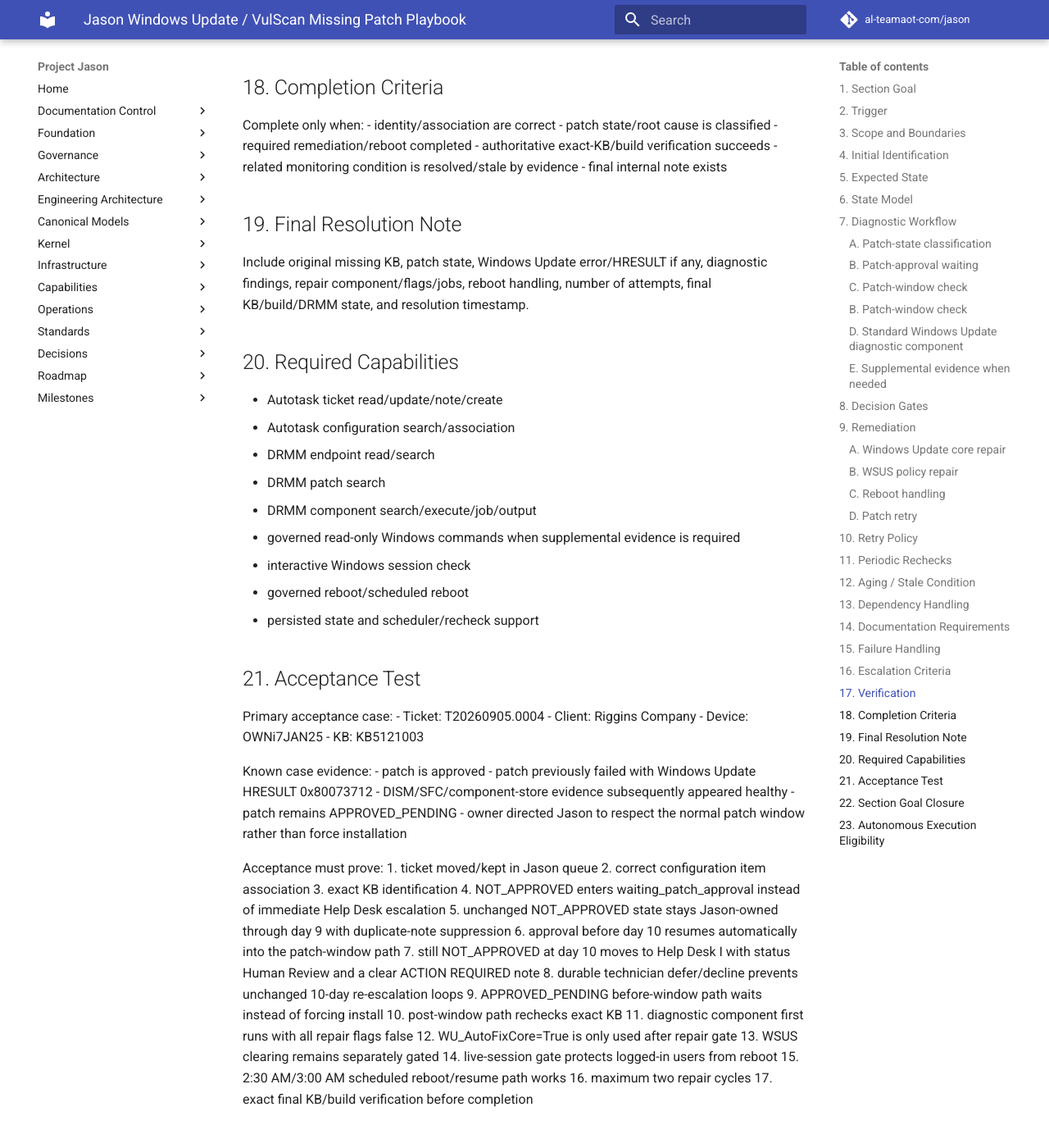
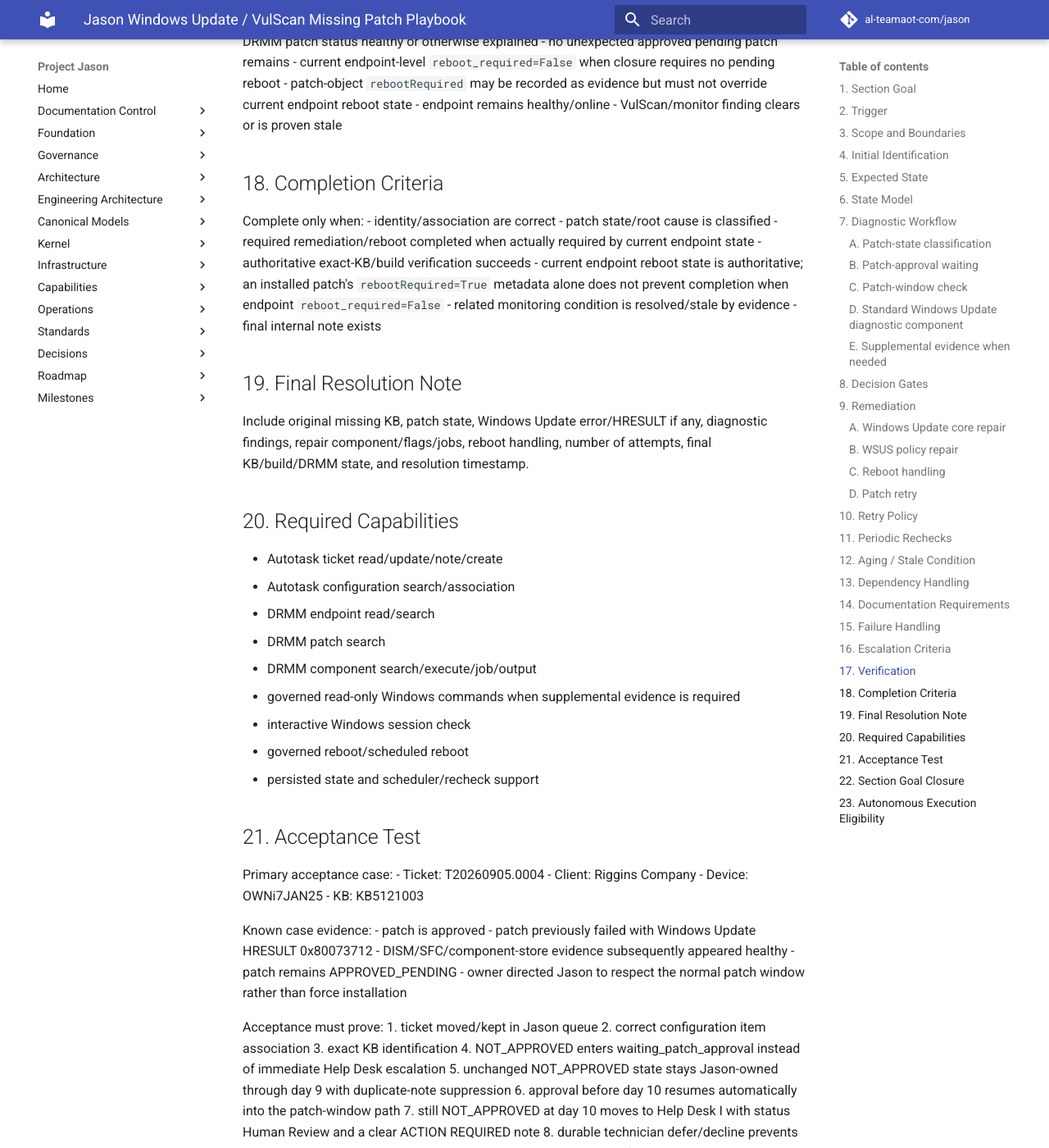
Before and after one commit to al-teamaot-com/jason, an MkDocs documentation site: the page built from docs/playbooks/Jason-Windows-Update-VulScan-Missing-Patch.md, in a window 1280 px wide and 1400 px high, scrolled down 8052 px. Shown: the whole window at 82% size. Built offline with MkDocs 1.6.1 and Material for MkDocs 9.7.7, drawn with Linux system fonts in a browser that asks for light colours; comment, search, counter and statistics services are not loaded; some of the changed text lies outside the part shown.

Commit message:
Clarify authoritative endpoint reboot state for VulScan closure

```diff
--- a/docs/playbooks/Jason-Windows-Update-VulScan-Missing-Patch.md
+++ b/docs/playbooks/Jason-Windows-Update-VulScan-Missing-Patch.md
@@ -141,8 +141,6 @@
 
 ### C. Patch-window check
 
-### B. Patch-window check
-
 If APPROVED_PENDING and the applicable patch window has not completed:
 - do not force-install
 - set state=waiting_patch_window
@@ -197,7 +195,11 @@
 - no conflicting patch-policy/maintenance condition exists
 
 Before reboot:
-- query live Windows interactive session state; never use DRMM last_logged_in_user as proof
+- determine the **current endpoint reboot state** from authoritative endpoint evidence
+- treat endpoint-level `reboot_required` as authoritative for whether a reboot is currently pending
+- treat patch-object `rebootRequired=True` only as metadata about that update's reboot behavior; it is **not** proof that the endpoint currently requires a reboot after installation
+- never block stale/recovered-ticket closure solely because an installed patch object has `rebootRequired=True` when endpoint `reboot_required=False`
+- query live Windows interactive session state before any actual reboot; never use DRMM last_logged_in_user as proof
 - Active or Disconnected session = user session present
 - no user session = unattended
 
@@ -404,7 +406,8 @@
 - patch no longer APPROVED_PENDING/INSTALL_ERROR for the targeted condition
 - DRMM patch status healthy or otherwise explained
 - no unexpected approved pending patch remains
-- reboot_required=False after any required reboot
+- current endpoint-level `reboot_required=False` when closure requires no pending reboot
+- patch-object `rebootRequired` may be recorded as evidence but must not override current endpoint reboot state
 - endpoint remains healthy/online
 - VulScan/monitor finding clears or is proven stale
 
@@ -413,8 +416,9 @@
 Complete only when:
 - identity/association are correct
 - patch state/root cause is classified
-- required remediation/reboot completed
+- required remediation/reboot completed when actually required by current endpoint state
 - authoritative exact-KB/build verification succeeds
+- current endpoint reboot state is authoritative; an installed patch's `rebootRequired=True` metadata alone does not prevent completion when endpoint `reboot_required=False`
 - related monitoring condition is resolved/stale by evidence
 - final internal note exists
 
@@ -466,7 +470,9 @@
 14. live-session gate protects logged-in users from reboot
 15. 2:30 AM/3:00 AM scheduled reboot/resume path works
 16. maximum two repair cycles
-17. exact final KB/build verification before completion
+17. installed-patch `rebootRequired=True` does not create a false reboot block when endpoint `reboot_required=False`
+18. stale/recovered installed findings can complete after endpoint-health and exact-KB verification
+19. exact final KB/build verification before completion
 
 ## 22. Section Goal Closure
 
```
